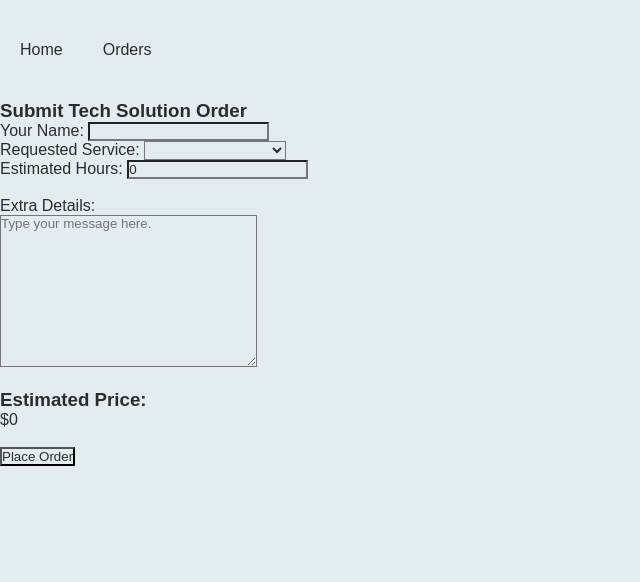
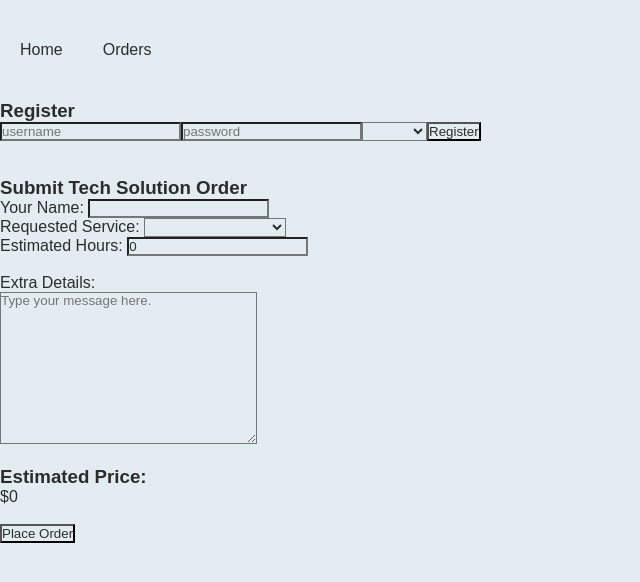
Before and after one commit to RedeemedDeus/tech-service-ecommerce-project-frontend, an Angular app in the folder tech-service/: page / in a window 1280 px wide. Shown: the top 582 px of the page, without its empty margins (0-640 px from the left). Built offline with nearby package versions, Linux system fonts and the light colour scheme.

Commit message:
adding an account is working

```diff
--- a/tech-service/src/app/app-routing.module.ts
+++ b/tech-service/src/app/app-routing.module.ts
@@ -1,10 +1,10 @@
 import { NgModule } from '@angular/core';
 import { RouterModule, Routes } from '@angular/router';
-import { OrderListComponent } from './components/order-list/order-list.component';
+import { MyOrdersComponent } from './pages/my-orders/my-orders.component';
 import { HomeComponent } from './pages/home/home.component';
 
 const routes: Routes = [
-  {path: "orders", component: OrderListComponent},
+  {path: "orders", component: MyOrdersComponent},
   {path: "home", component: HomeComponent},
   {path: "", component: HomeComponent}
 ];
--- a/tech-service/src/app/app.module.ts
+++ b/tech-service/src/app/app.module.ts
@@ -14,6 +14,7 @@ import { FormsModule } from '@angular/forms';
 import { NavbarComponent } from './components/navbar/navbar.component';
 import { HttpClientModule } from '@angular/common/http';
 import { OrderComponent } from './components/order/order.component';
+import { RegisterComponent } from './register/register.component';
 
 @NgModule({
   declarations: [
@@ -26,7 +27,8 @@ import { OrderComponent } from './components/order/order.component';
     HomeComponent,
     LoginComponent,
     MyOrdersComponent,
-    OrderComponent
+    OrderComponent,
+    RegisterComponent
   ],
   imports: [
     BrowserModule,
--- a/tech-service/src/app/components/login/login.component.html
+++ b/tech-service/src/app/components/login/login.component.html
@@ -1,4 +1,4 @@
-<a>Login to view your orders</a><br>
-<a>Username:</a><input [(ngModel)]="username" type="text"><br>
-<a>Password:</a><input [(ngModel)]="password" type="text"><br>
+<p>Login to view your orders</p><br>
+<p>Username:</p><input [(ngModel)]="username" type="text"><br>
+<p>Password:</p><input [(ngModel)]="password" type="text"><br>
 <button (click)="postLogin()">Login</button>
--- /dev/null
+++ b/tech-service/src/app/models/account.ts
@@ -0,0 +1,5 @@
+export interface Account {
+    username : string,
+    password : string,
+    isEngineer : boolean
+}
--- a/tech-service/src/app/pages/home/home.component.html
+++ b/tech-service/src/app/pages/home/home.component.html
@@ -1 +1,3 @@
+<app-register></app-register>
+<br><br>
 <app-input></app-input>
--- a/tech-service/src/app/pages/my-orders/my-orders.component.html
+++ b/tech-service/src/app/pages/my-orders/my-orders.component.html
@@ -1 +1 @@
-<p>my-orders works!</p>
+<app-order-list></app-order-list>
--- /dev/null
+++ b/tech-service/src/app/register/register.component.html
@@ -0,0 +1,10 @@
+<div id="register">
+    <h3>Register</h3>
+    <input type="text" placeholder="username" [(ngModel)]="username">
+    <input type="text" placeholder="password" [(ngModel)]="password">
+    <select id="userType" [(ngModel)]="selectedType">
+        <option value="User">User</option>
+        <option value="Worker">Worker</option>
+    </select>
+    <button id="registerBtn" (click)="postAccount()">Register</button>
+</div>
--- /dev/null
+++ b/tech-service/src/app/register/register.component.ts
@@ -0,0 +1,39 @@
+import { Component } from '@angular/core';
+import { Account } from '../models/account';
+import { RegisterService } from '../services/register.service';
+
+@Component({
+  selector: 'app-register',
+  templateUrl: './register.component.html',
+  styleUrls: ['./register.component.scss']
+})
+export class RegisterComponent {
+  username : string = "";
+  password : string = "";
+  isEngineer : boolean = false;
+  selectedType : string = "";
+
+  constructor(private registerService : RegisterService){}
+  ngOnInit(){
+
+  }
+
+  postAccount() : void {
+    //set the type of user
+    if(this.selectedType == "Worker"){
+      this.isEngineer = true;
+    }
+    else if(this.selectedType == "User"){
+      this.isEngineer = false;
+    }
+
+    //full account info to post to database
+    let account : Account = {
+      username : this.username,
+      password : this.password,
+      isEngineer : this.isEngineer
+    };
+    this.registerService.submitAccount(account).subscribe();
+    console.log(account);
+  }
+}
--- /dev/null
+++ b/tech-service/src/app/services/register.service.ts
@@ -0,0 +1,19 @@
+import { Injectable } from '@angular/core';
+import { HttpClient, HttpHeaders } from '@angular/common/http';
+import { Observable } from 'rxjs';
+import { Account } from '../models/account';
+
+@Injectable({
+  providedIn: 'root'
+})
+export class RegisterService {
+
+  constructor(private http : HttpClient) { }
+
+  submitAccount(account : Account) : Observable<Account>{
+    let header : HttpHeaders = new HttpHeaders();
+    header.append("accept", "text/json");
+    header.append("Access-Control-Allow-Origin", "*");
+    return this.http.post<Account>("http://127.0.0.1:9000/account", account, {headers:header})
+  }
+}
```
Also changed, not shown: tech-service/src/app/register/register.component.scss (added), 2 other files (tests, documents, lock files or other folders).
